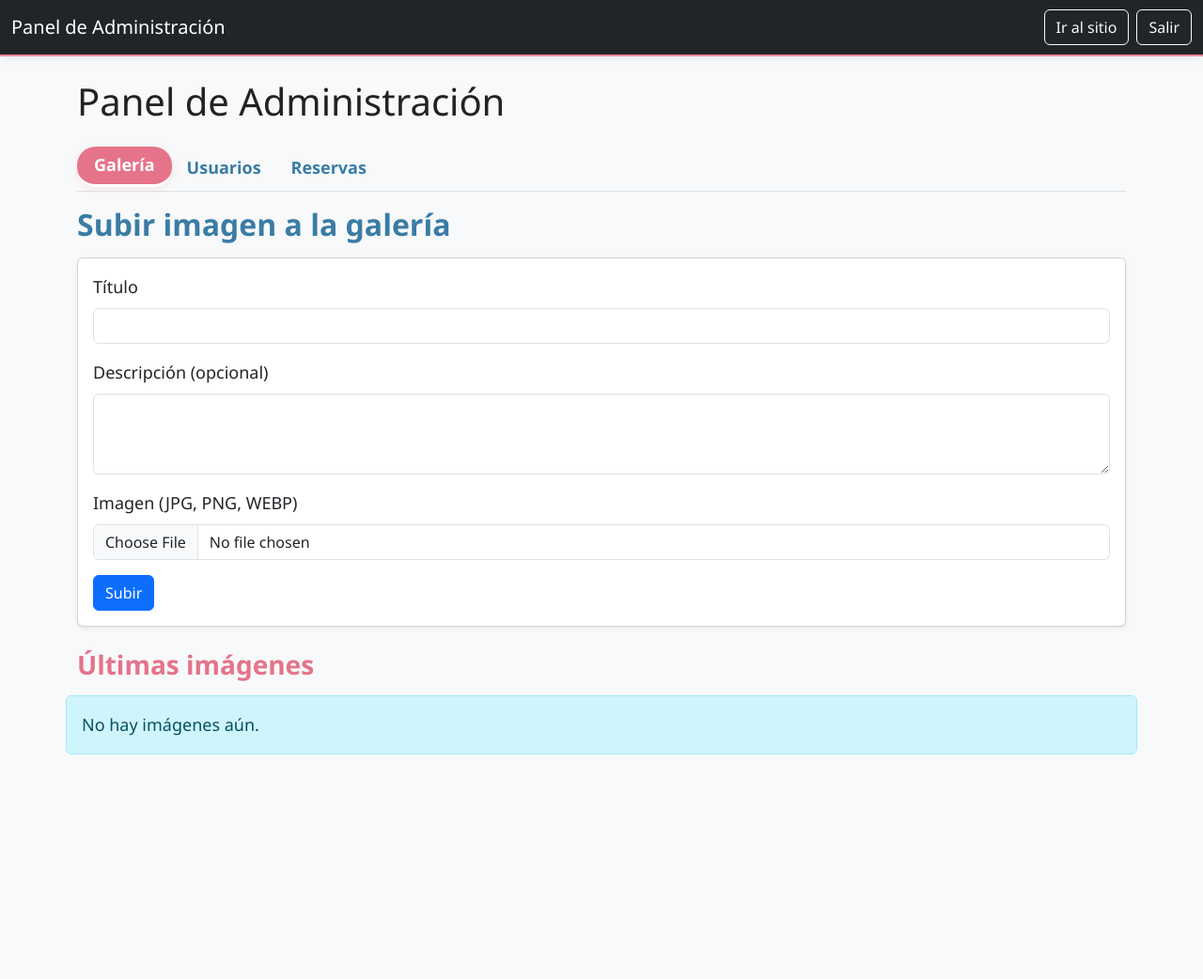
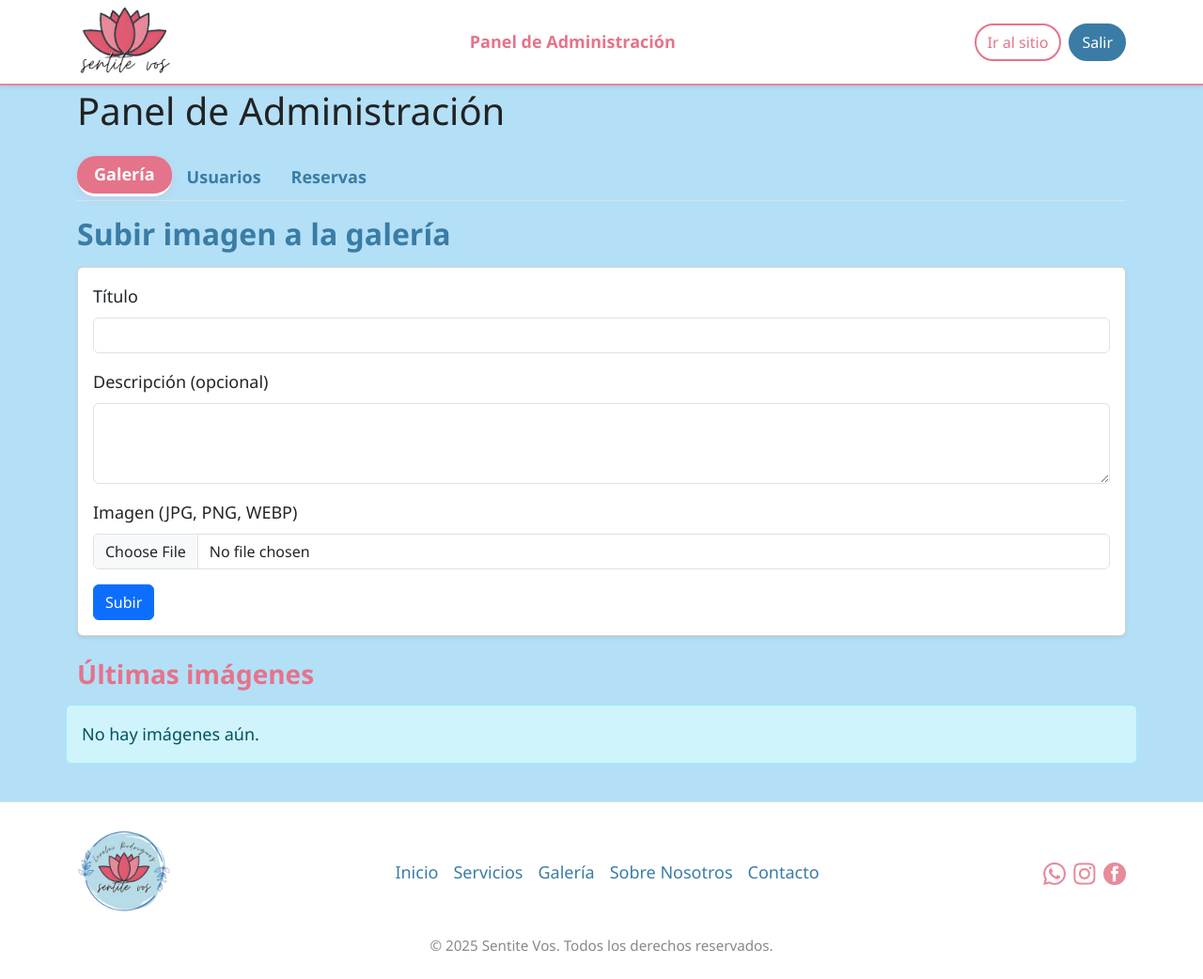
Before and after one commit to agusTOP/SentiteVos, a PHP site: page /admin/dashboard.php in a window 1280 px wide. Shown: the whole page at 94% size. Before the commit the page ends 803 px from the top, so only its background shows below. Run offline with PHP 8.4, Linux system fonts and the light colour scheme; the visitor is signed in with stand-in values (Sample User, id 1); data that the repository does not hold is empty.

Commit message:
se modifica estilos del panel admin para mantener un mismo estilo

```diff
--- a/admin/dashboard.php
+++ b/admin/dashboard.php
@@ -21,17 +21,31 @@ $error = flash_get('error');
     <link rel="icon" href="../assets/icon.ico">
 </head>
 
-<body class="bg-light" style="padding-top: 0;">
-    <nav class="navbar navbar-expand-lg navbar-dark bg-dark">
-        <div class="container-fluid">
-            <span class="navbar-brand">Panel de Administración</span>
-            <div class="d-flex">
-                <a class="btn btn-outline-light me-2" href="../index.html">Ir al sitio</a>
-                <a class="btn btn-outline-light" href="../php/logout.php">Salir</a>
+<body>
+    <nav class="navbar navbar-expand-lg navbar-light bg-white shadow-sm fixed-top">
+        <div class="container">
+            <a class="navbar-brand logo d-flex align-items-center" href="../index.html" style="font-weight:bold;padding:0;margin:0;">
+                <img src="../assets/images/logo_sin_fondo.png" alt="Sentite Vos" style="width: 100px; height: auto;">
+            </a>
+            <button class="navbar-toggler" type="button" data-bs-toggle="collapse" data-bs-target="#adminNavbar"
+                aria-controls="adminNavbar" aria-expanded="false" aria-label="Toggle navigation">
+                <span class="navbar-toggler-icon"></span>
+            </button>
+            <div class="collapse navbar-collapse" id="adminNavbar">
+                <ul class="navbar-nav ms-auto mb-2 mb-lg-0">
+                    <li class="nav-item">
+                        <span class="nav-link active" aria-current="page" style="font-weight:700;color:#e5738a;">Panel de Administración</span>
+                    </li>
+                </ul>
+                <div class="d-flex gap-2 ms-auto">
+                    <a class="btn btn-login" href="../index.html">Ir al sitio</a>
+                    <a class="btn btn-register" href="../php/logout.php">Salir</a>
+                </div>
             </div>
         </div>
     </nav>
 
+    <main>
     <div class="container py-4">
         <h1 class="mb-4">Panel de Administración</h1>
 
@@ -204,6 +218,35 @@ $error = flash_get('error');
             </div>
         </div>
     </div>
+    </main>
+
+    <footer class="footer-minimal py-4 bg-white border-top mt-auto">
+        <div class="container d-flex flex-column flex-md-row justify-content-between align-items-center gap-3">
+            <div class="footer-logo" style="font-size:1.5rem;font-weight:bold;color:#e5738a;">
+                <img src="../assets/images/logo.png" alt="Sentite Vos" style="width: 100px; height: auto;">
+            </div>
+            <ul class="footer-links list-unstyled d-flex gap-3 mb-0">
+                <li><a href="../index.html">Inicio</a></li>
+                <li><a href="../servicios.html">Servicios</a></li>
+                <li><a href="../galeria.php">Galería</a></li>
+                <li><a href="../sobre-nosotros.html">Sobre Nosotros</a></li>
+                <li><a href="../contacto.html">Contacto</a></li>
+            </ul>
+            <div class="footer-redes d-flex gap-2">
+                <a href="https://wa.me/3534207231" target="_blank" title="WhatsApp">
+                    <img src="../assets/images/ws.png" alt="WhatsApp" style="width: 24px; height: auto;">
+                </a>
+                <a href="https://www.instagram.com/sentitevos_ld?igsh=aG5wN2F3aWpiaG9s" target="_blank" title="Instagram">
+                    <img src="../assets/images/insta_logo.png" alt="Instagram" style="width: 24px; height: auto;">
+                </a>
+                <a href="https://www.facebook.com/TerminalBallestero/" target="_blank" title="Facebook">
+                    <img src="../assets/images/face_logo.png" alt="Facebook" style="width: 24px; height: auto;">
+                </a>
+            </div>
+        </div>
+        <div class="text-center mt-3" style="font-size:0.95rem;color:#888;">&copy; 2025 Sentite Vos. Todos los derechos
+            reservados.</div>
+    </footer>
 
     <script src="../scripts/bootstrap.bundle.min.js"></script>
     <script>
```
